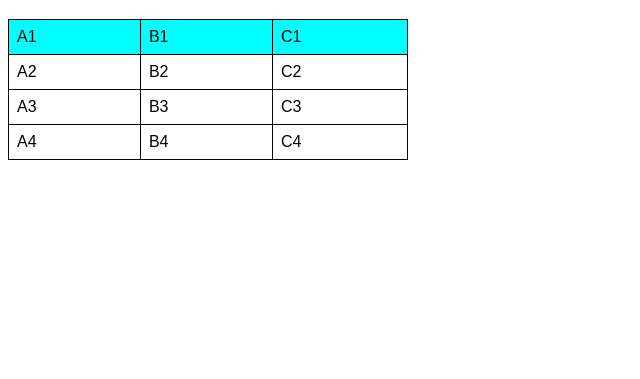
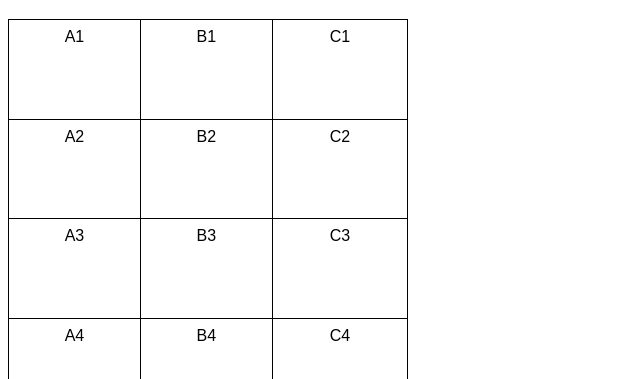
Before and after one commit to prolipex/Html-css, a plain HTML site: page prolipex/ex023/tabela001.html in a window 1280 px wide. Shown: the part 61-440 px from the top of the page, without its empty margins (0-640 px from the left). Drawn offline with Linux system fonts and the light colour scheme.

Commit message:
atualizei tabela001

```diff
--- a/prolipex/ex023/tabela001.html
+++ b/prolipex/ex023/tabela001.html
@@ -11,6 +11,7 @@
 
         table {
             width: 400px;
+            height: 400px;
             border-collapse: collapse;
         }
 
@@ -21,13 +22,15 @@
         td {
             border: 1px solid black;
             padding: 8px;
+            text-align: center;
+            vertical-align: top;
         }
     </style>
 </head>
 <body>
     <h1>Minha primeira tabela</h1>
     <table>
-        <tr class="linha">
+        <tr >
              <td>A1</td>
              <td>B1</td>
              <td>C1</td>
```
